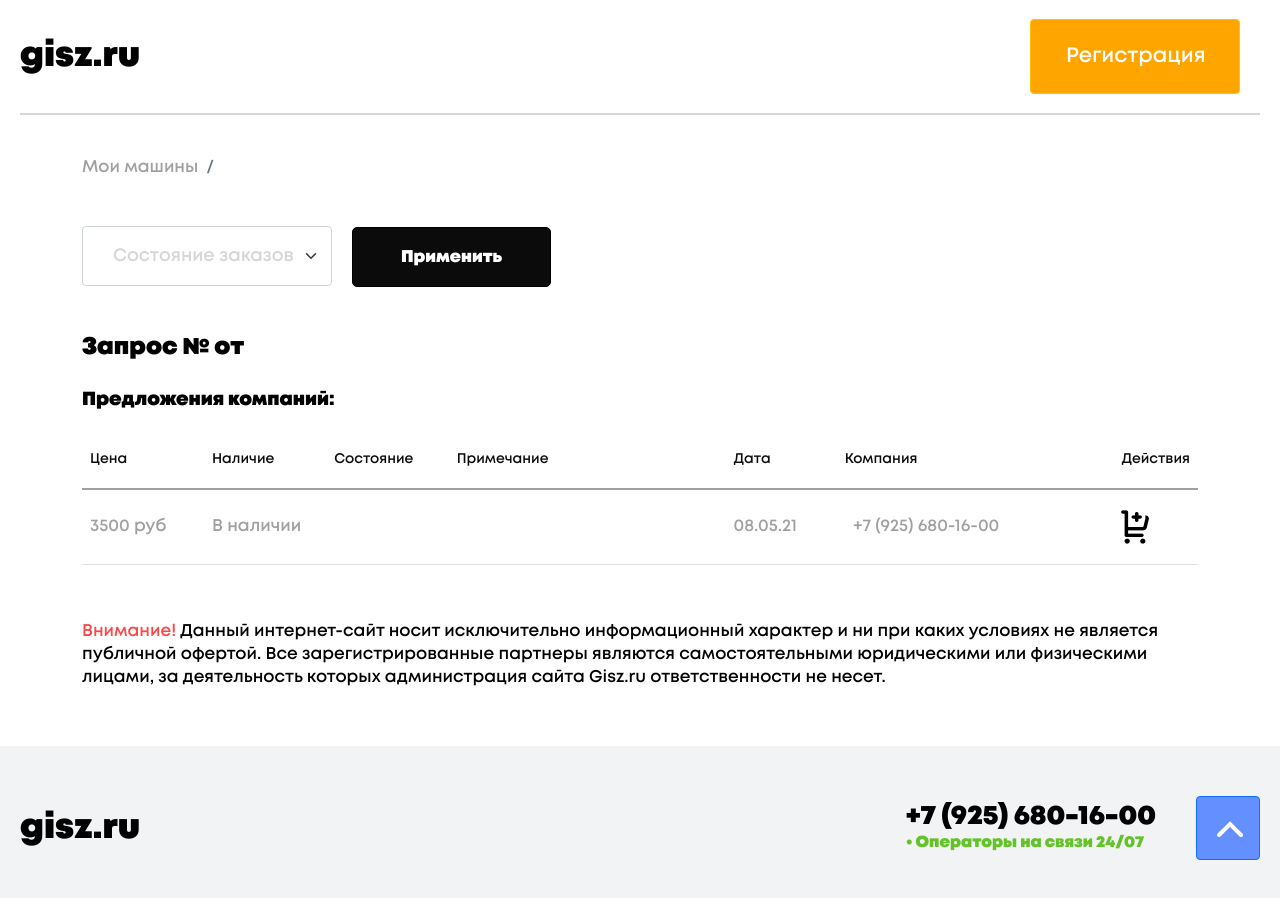
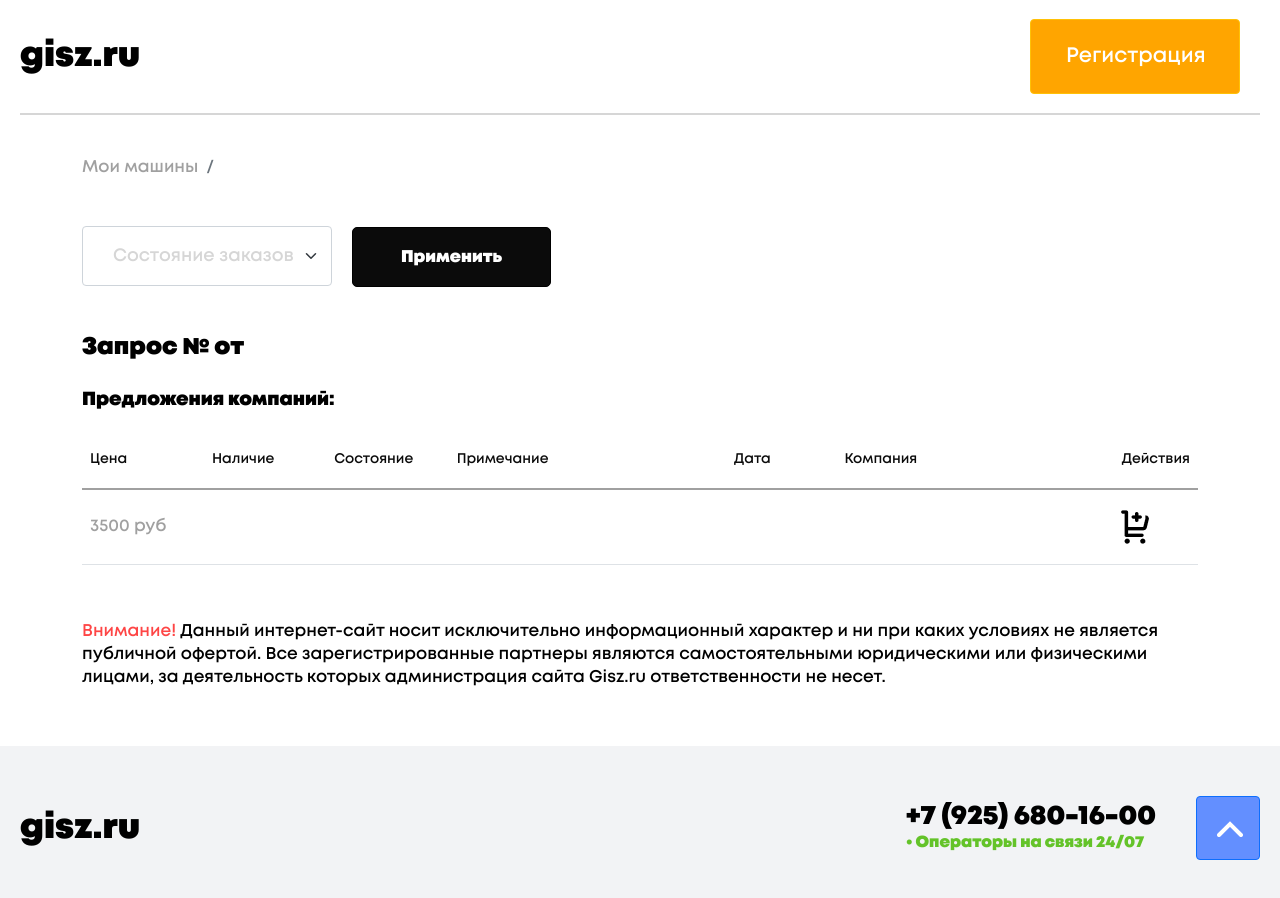
Before and after one commit to sergbfmv/gisz, a React (Create React App) app: page /offers/1 in a window 1280 px wide. Shown: the top 898 px of the page. Built offline with nearby package versions, Linux system fonts and the light colour scheme; no server answers.

Commit message:
offer refactoring

```diff
--- a/src/components/Offers/Offers.js
+++ b/src/components/Offers/Offers.js
@@ -6,7 +6,7 @@ import axios from "axios"
 
 function Offers(props) {
   const [order, setOrder] = React.useState(null)
-  const [offer, setOffer] = React.useState(null)
+
 
   let {orderId} = useParams()
 
@@ -25,23 +25,6 @@ function Offers(props) {
     getOrder()
   }, [])
 
-
-  function getOffer() {
-    axios.get("http://apelio.khonik.online/api/orders/" + orderId + "/relevant-companies", {
-      headers: {
-        ApiToken: localStorage.getItem('api_token')
-      }
-    })
-    .then(res => {
-      setOffer(res.data.companies)
-    })
-  }
-
-  React.useEffect(()=>{
-    getOffer()
-  }, [])
-
-  console.log(offer)
 
   return (
     <div className="container container__garage">
@@ -79,17 +62,7 @@ function Offers(props) {
                 <th scope="col" className="garage-table__title garage-table__title-car">Действия</th>
               </tr>
             </thead>
-            <tbody>
-              <tr>
-                <td>3500 руб</td>
-                <td>В наличии</td>
-                <td>{offer?.state}</td>
-                <td></td>
-                <td>08.05.21</td>
-                <td>{offer?.title} {offer?.address} +7 (925) 680-16-00</td>
-                <td><button type="button" className="buy-btn"><img src={buybtn} alt=""></img></button></td>
-              </tr>
-            </tbody>
+            <OfferItem orderId={orderId} />
           </table>
         </div>
         <div className="col-sm-12 col-xxl-11 col-sm-12__garage-text">
@@ -103,3 +76,36 @@ function Offers(props) {
 }
 
 export default Offers
+
+function OfferItem(props) {
+  const [offer, setOffer] = React.useState(null)
+
+  function getOffer() {
+    axios.get("http://apelio.khonik.online/api/orders/" + props.orderId + "/relevant-companies", {
+      headers: {
+        ApiToken: localStorage.getItem('api_token')
+      }
+    })
+    .then(res => {
+      setOffer(res.data.companies)
+    })
+  }
+
+  React.useEffect(()=>{
+    getOffer()
+  }, [])
+
+  return(
+    <tbody>
+    <tr>
+      <td>3500 руб</td>
+      <td>{offer && offer.length>0 ? offer[0]?.detail_states_label : null}</td>
+      <td>{offer && offer.length>0 ? offer[0]?.details_state : null}</td>
+      <td></td>
+      <td>{offer && offer.length>0 ? offer[0]?.updated_at : null}</td>
+      <td>{offer && offer.length>0 ? offer[0]?.title : null} {offer && offer.length>0 ? offer[0]?.address : null} {offer && offer.length>0 ? offer[0]?.contacts[0].value : null}</td>
+      <td><button type="button" className="buy-btn"><img src={buybtn} alt=""></img></button></td>
+    </tr>
+  </tbody>
+  )
+}
```
